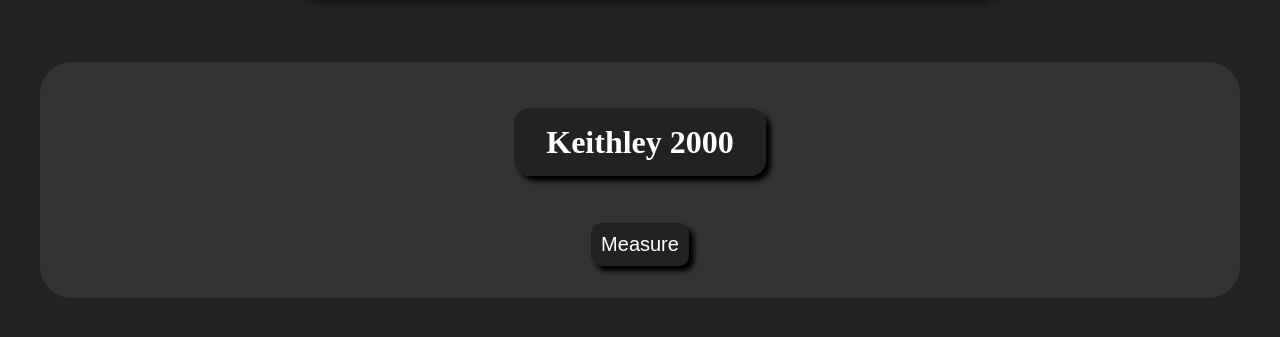
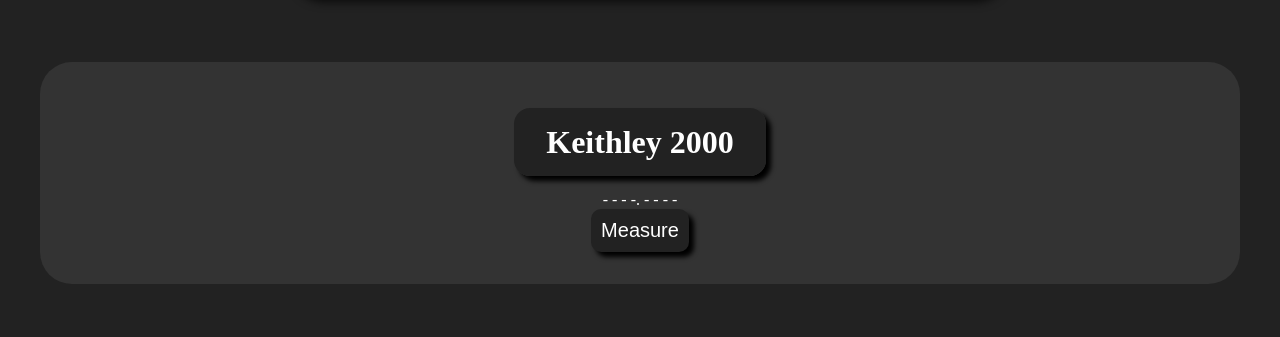
Before and after one commit to dorythecat/connect-a-tron, a PHP site: page /dmm/ in a window 1280 px wide. Shown: the part 212-549 px from the top of the page. Run offline with PHP 8.4, Linux system fonts and the light colour scheme.

Commit message:
Made the individual digits on the measurement display be individual <a> elements

```diff
--- a/web/index.php
+++ b/web/index.php
@@ -20,8 +20,16 @@
     <div class="name">
       <h2>Keithley 2000</h1>
     </div>
-    <p id="result_keithley2000">
-    </p>
+    <div id="result_keithley2000">
+      <a class="digit">-</a>
+      <a class="digit">-</a>
+      <a class="digit">-</a>
+      <a class="digit">-.</a>
+      <a class="digit">-</a>
+      <a class="digit">-</a>
+      <a class="digit">-</a>
+      <a class="digit">-</a>
+    </div>
     <button id="measure_button">Measure</button>
   </div>
 </div>
@@ -29,12 +37,11 @@
 </body>
 
 <script>
-const measure_url = "http://127.0.0.1:8000/dmm/keithley2000/measure/1";
+const measure_url = 'http://127.0.0.1:8000/dmm/keithley2000/measure/1';
 
-const result_keithley2000 = document.getElementById("result_keithley2000");
+const result_keithley2000 = document.getElementById('result_keithley2000');
 
-document.getElementById("measure_button").onclick = () => {
-  result_keithley2000.innerHTML = "----.--- VDC";
+document.getElementById('measure_button').onclick = () => {
   fetch(measure_url).then(function(response) {
     return response.json();
   }).then(function(data) {
@@ -42,9 +49,12 @@
     let microvolt = Math.abs(data) <= 0.1;
     data = String((data * (microvolt ? 1000 : 1)).toFixed(microvolt ? 4 : 5 - Math.floor(Math.log10(Math.abs(data)))));
     while (data.length < (8 + data.startsWith('-'))) data = data.startsWith('-') ? `-0${data.slice(1)}` : `0${data}`;
-    result_keithley2000.innerHTML = `${data}${microvolt ? 'm' : ''}VDC`;
+
+    let html = data.startsWith('-') ? '' : '<a class="digit">';
+    for (const digit in data) html += data[digit] === '.' ? '.' : `</a><a class="digit">${data[digit]}`;
+    result_keithley2000.innerHTML = html + '</a>';
   }).catch(function(err) {
-    result_keithley2000.innerHTML = "ERROR OCURRED DURING MEASUREMENT"
+    result_keithley2000.innerHTML = 'ERROR OCURRED DURING MEASUREMENT'
     console.error(`Fetch Error: ${err}`);
   });
 }
```
